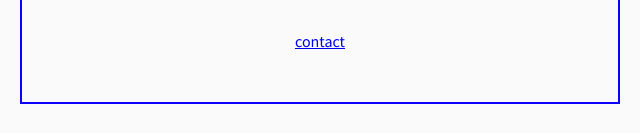
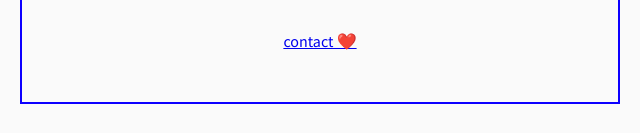
Before and after one commit to pivilartisant/france-chomage-site, a plain HTML site: page index.html in a window 1280 px wide. Shown: the part 779-912 px from the top of the page, 320-960 px from the left. Drawn offline with nearby package versions, Linux system fonts and the light colour scheme; a web font is replaced by a local one.

Commit message:
Add flavour

```diff
--- a/index.html
+++ b/index.html
@@ -65,7 +65,7 @@
                 </a>
             </div>
             <div>
-                <a href="mailto:francechomagevie@gmail.com">contact</a>
+                <a href="mailto:francechomagevie@gmail.com">contact ❤️</a>
             </div>
         </div>
     </div>
```
